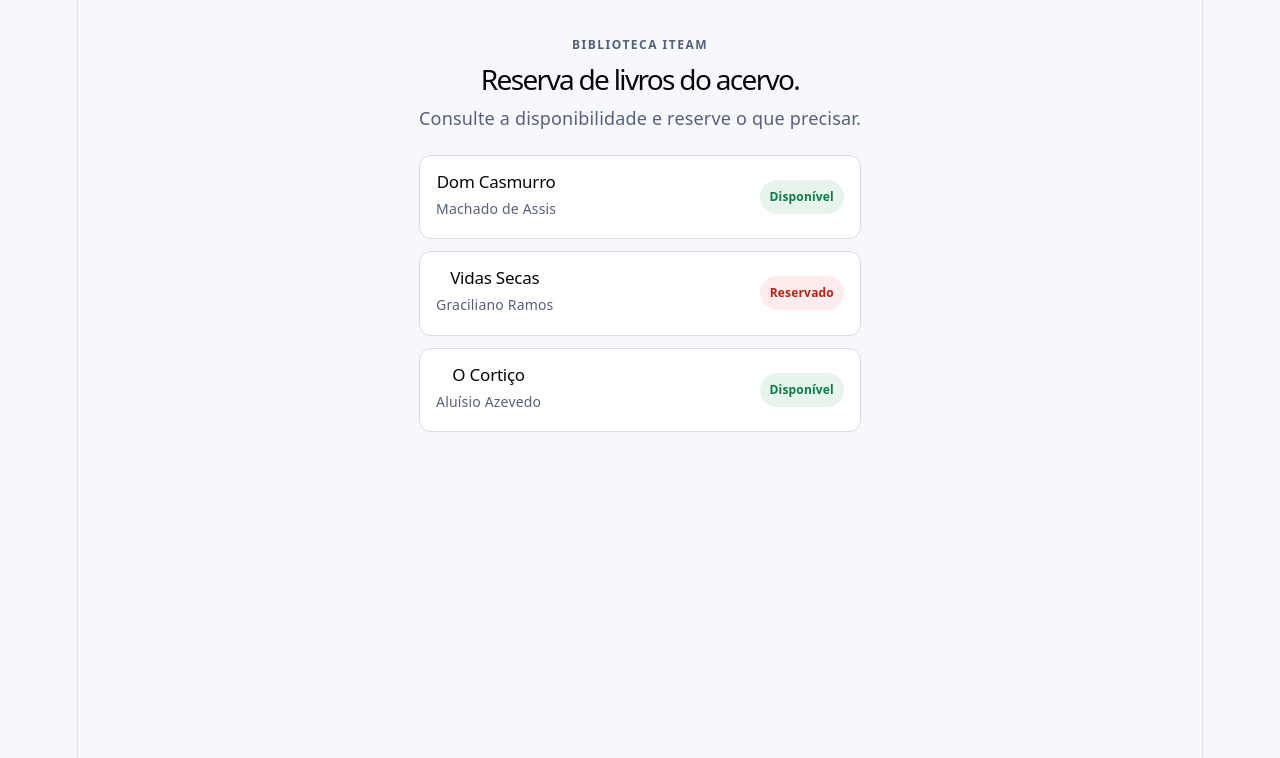
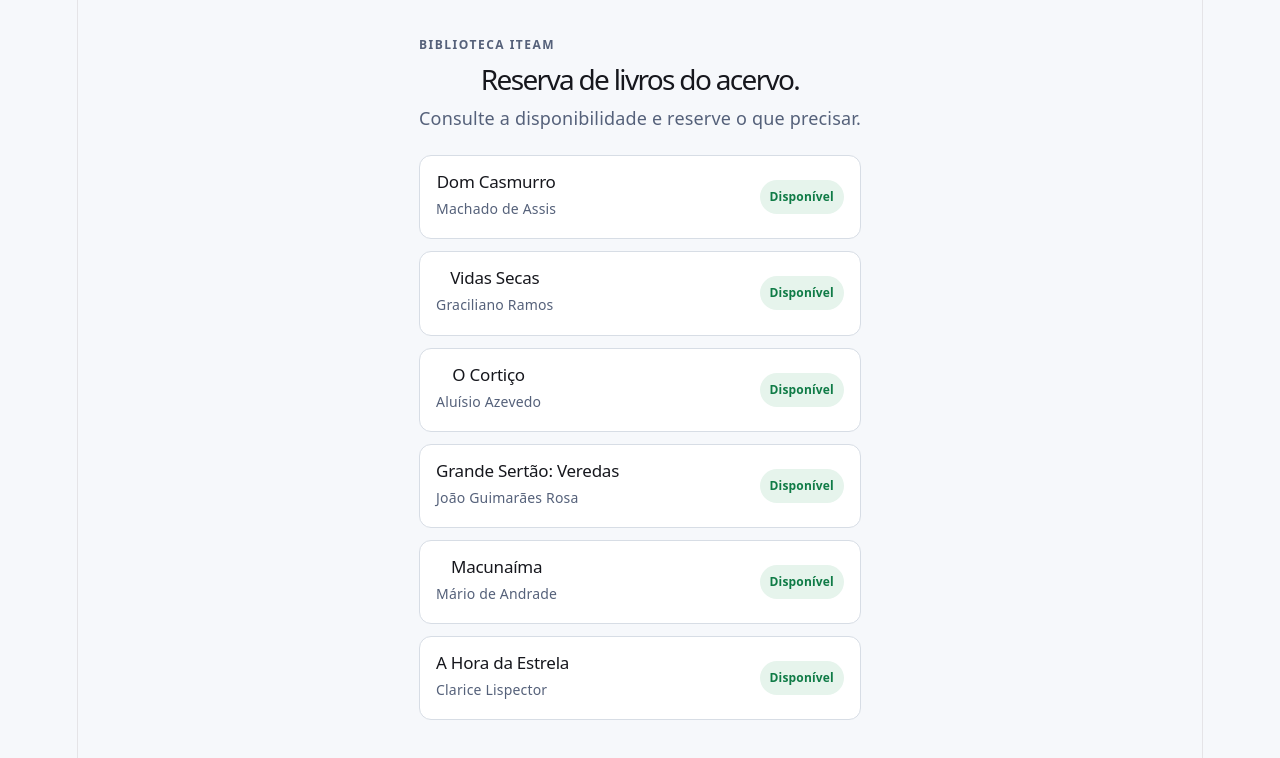
Before and after one commit to YuriMenandro/reserva-biblioteca-YuriPorto, a React (Vite) app: page / in a window 1280 px wide. Shown: the top 758 px of the page. Built offline with nearby package versions, Linux system fonts and the light colour scheme.

Commit message:
feat: extrai componentes e renderiza a lista

```diff
--- a/src/App.jsx
+++ b/src/App.jsx
@@ -1,4 +1,6 @@
 import "./App.css";
+import { books } from "./data/books";
+import BookList from "./components/BookList";
 
 export default function App() {
   return (
@@ -9,31 +11,8 @@ export default function App() {
         <p>Consulte a disponibilidade e reserve o que precisar.</p>
       </header>
 
-      <section className="book-list" aria-label="Acervo">
-        <article className="book-card">
-          <div>
-            <h2>Dom Casmurro</h2>
-            <p>Machado de Assis</p>
-          </div>
-          <span className="badge badge-ok">Disponível</span>
-        </article>
+      <BookList books={books} />
 
-        <article className="book-card">
-          <div>
-            <h2>Vidas Secas</h2>
-            <p>Graciliano Ramos</p>
-          </div>
-          <span className="badge badge-off">Reservado</span>
-        </article>
-
-        <article className="book-card">
-          <div>
-            <h2>O Cortiço</h2>
-            <p>Aluísio Azevedo</p>
-          </div>
-          <span className="badge badge-ok">Disponível</span>
-        </article>
-      </section>
     </main>
   );
 }
--- /dev/null
+++ b/src/components/BookCard.jsx
@@ -0,0 +1,18 @@
+export default function BookCard({
+    title,
+    author,
+    available
+})  {
+    return (
+        <article className={`book-card`}>
+            <div>
+                <h2>{title}</h2>
+                <p>{author}</p>
+            </div>
+
+            <span className={`badge ${available ? "badge-ok" : "badge-off"}`}>
+            {available ? "Disponível" : "Reservado"}
+            </span>
+        </article>
+    );
+}
--- /dev/null
+++ b/src/components/BookList.jsx
@@ -0,0 +1,18 @@
+import BookCard from "./BookCard";
+
+export default function BookList({ books}) {
+    if (books.length === 0) {
+        return <p>Nenhum livro no acervo.</p>;
+    }
+
+    return (
+        <section className="book-list" aria-label="Lista de livros">
+            {books.map((book) => (
+                <BookCard
+                    key={book.id}
+                    {...book}
+                />
+            ))}
+        </section>
+    );
+}
--- a/src/data/books.js
+++ b/src/data/books.js
@@ -14,7 +14,7 @@ export const books = [
     title: "Vidas Secas",
     author: "Graciliano Ramos",
     year: 1938,
-    available: false,
+    available: true,
   },
   {
     id: "b3",
@@ -35,7 +35,7 @@ export const books = [
     title: "Macunaíma",
     author: "Mário de Andrade",
     year: 1928,
-    available: false,
+    available: true,
   },
   {
     id: "b6",
--- a/src/index.css
+++ b/src/index.css
@@ -52,6 +52,9 @@
 
 body {
   margin: 0;
+  align-items: center;
+  justify-content: center;
+  text-align: center;
 }
 
 #root {
@@ -71,6 +74,7 @@ h2 {
   font-family: var(--heading);
   font-weight: 500;
   color: var(--text-h);
+  color: #16171d;
 }
 
 h1 {
@@ -93,6 +97,7 @@ h2 {
 }
 p {
   margin: 0;
+  text-align: left;
 }
 
 code,
```
